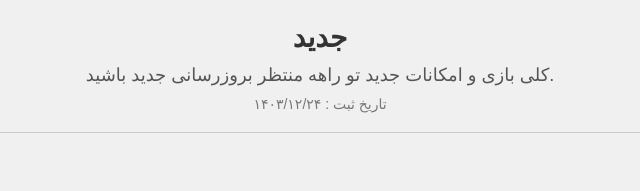
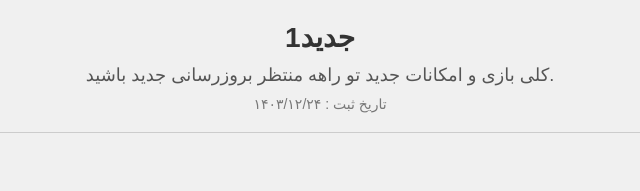
Before and after one commit to playixapp/playix1, a plain HTML site: page index.html in a window 1280 px wide. Shown: the part 353-544 px from the top of the page, 320-960 px from the left. Drawn offline with Linux system fonts and the light colour scheme; a web font is replaced by a local one.

Commit message:
Update index.html

```diff
--- a/index.html
+++ b/index.html
@@ -107,7 +107,7 @@
     <!-- محتوای صفحه -->
     <div class="content">
         <img src="https://s33.picofile.com/file/8483389992/Picsart_25_03_12_05_24_26_172.jpg" alt="عکس مربعی">
-        <h1>جدید </h1>
+        <h1>جدید1 </h1>
         <p>کلی بازی و امکانات جدید تو راهه
 منتظر بروزرسانی جدید باشید. </p>
         <p class="date">تاریخ ثبت : ۱۴٠۳/۱۲/۲۴</p>
```
